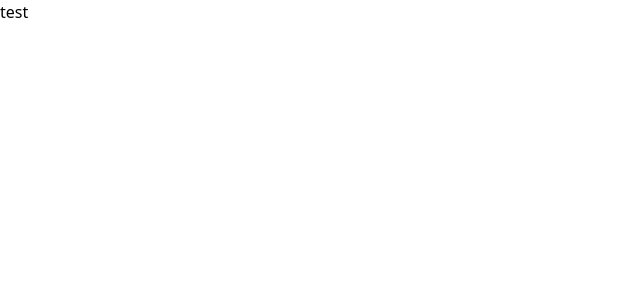
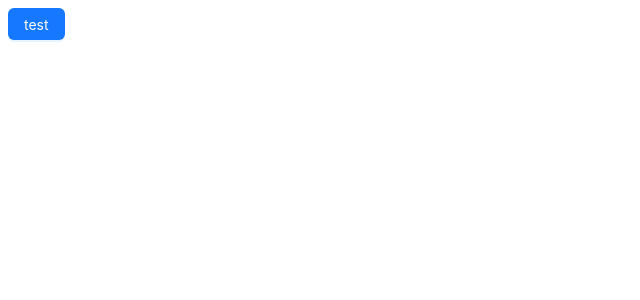
Before and after one commit to HM970506/mimi-store, a Next.js app: page / in a window 1280 px wide. Shown: the top 300 px of the page, without its empty margins (0-640 px from the left). Built offline with nearby package versions, Linux system fonts and the light colour scheme.

Commit message:
design: tailwind plugin 설정
antd와 겹치지 않도록 코어플러그인 설정 해주기

```diff
--- a/src/app/page.tsx
+++ b/src/app/page.tsx
@@ -1,3 +1,9 @@
+import { Button } from "antd";
+
 export default function Home() {
-  return <div>test</div>;
+  return (
+    <div>
+      <Button type="primary">test</Button>
+    </div>
+  );
 }
--- a/tailwind.config.ts
+++ b/tailwind.config.ts
@@ -1,20 +1,26 @@
-import type { Config } from 'tailwindcss'
+import type { Config } from "tailwindcss";
 
 const config: Config = {
   content: [
-    './src/pages/**/*.{js,ts,jsx,tsx,mdx}',
-    './src/components/**/*.{js,ts,jsx,tsx,mdx}',
-    './src/app/**/*.{js,ts,jsx,tsx,mdx}',
+    "./src/pages/**/*.{js,ts,jsx,tsx,mdx}",
+    "./src/components/**/*.{js,ts,jsx,tsx,mdx}",
+    "./src/app/**/*.{js,ts,jsx,tsx,mdx}",
   ],
   theme: {
     extend: {
       backgroundImage: {
-        'gradient-radial': 'radial-gradient(var(--tw-gradient-stops))',
-        'gradient-conic':
-          'conic-gradient(from 180deg at 50% 50%, var(--tw-gradient-stops))',
+        "gradient-radial": "radial-gradient(var(--tw-gradient-stops))",
+        "gradient-conic":
+          "conic-gradient(from 180deg at 50% 50%, var(--tw-gradient-stops))",
       },
     },
   },
   plugins: [],
-}
-export default config
+  corePlugins: {
+    preflight: false,
+    //preflight란?
+    //브라우저에 무관하게 일관적인 css.
+    //button에 회색이 있다거나, a에 줄이 그어진다거나..
+  },
+};
+export default config;
```
